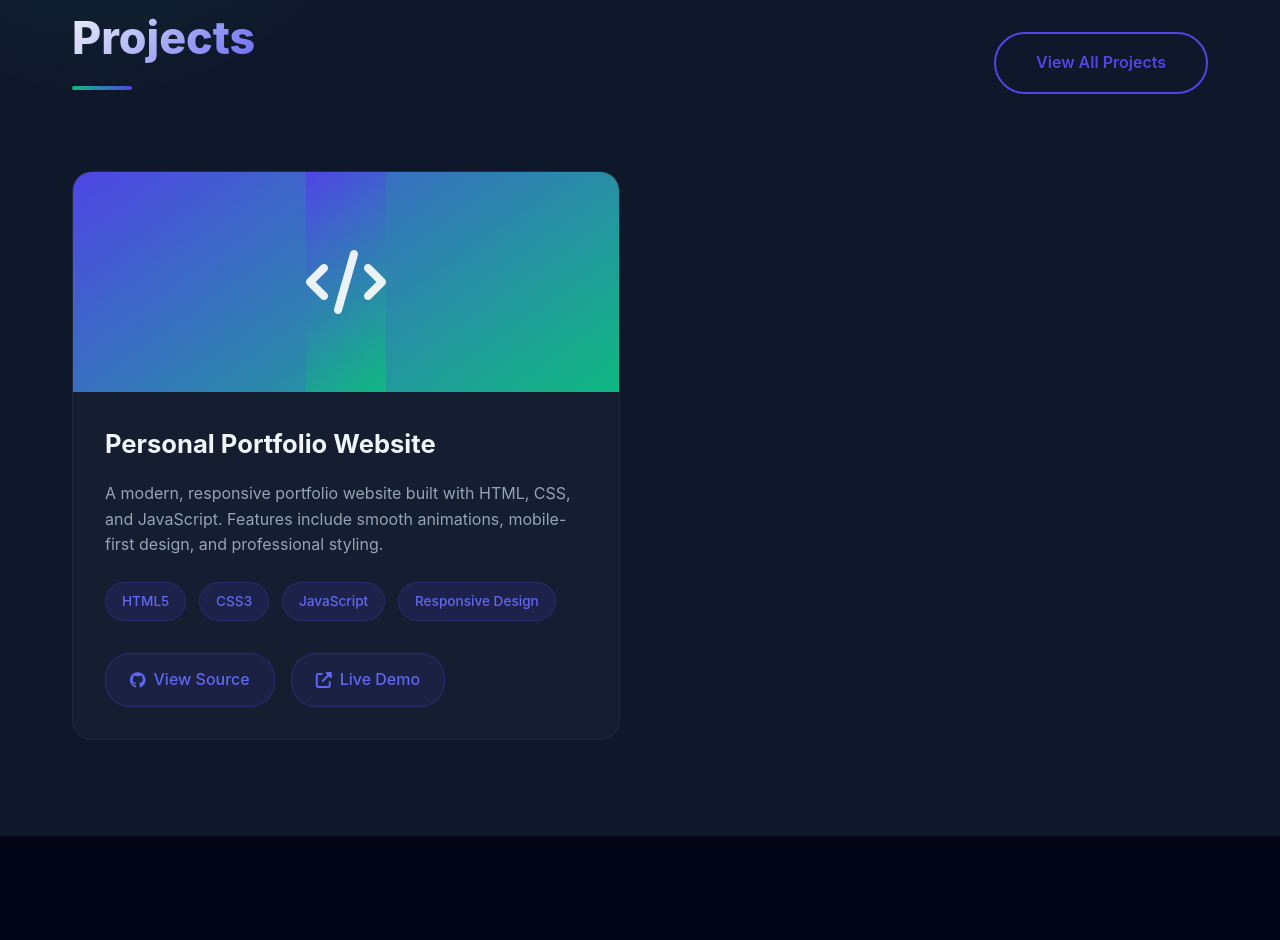
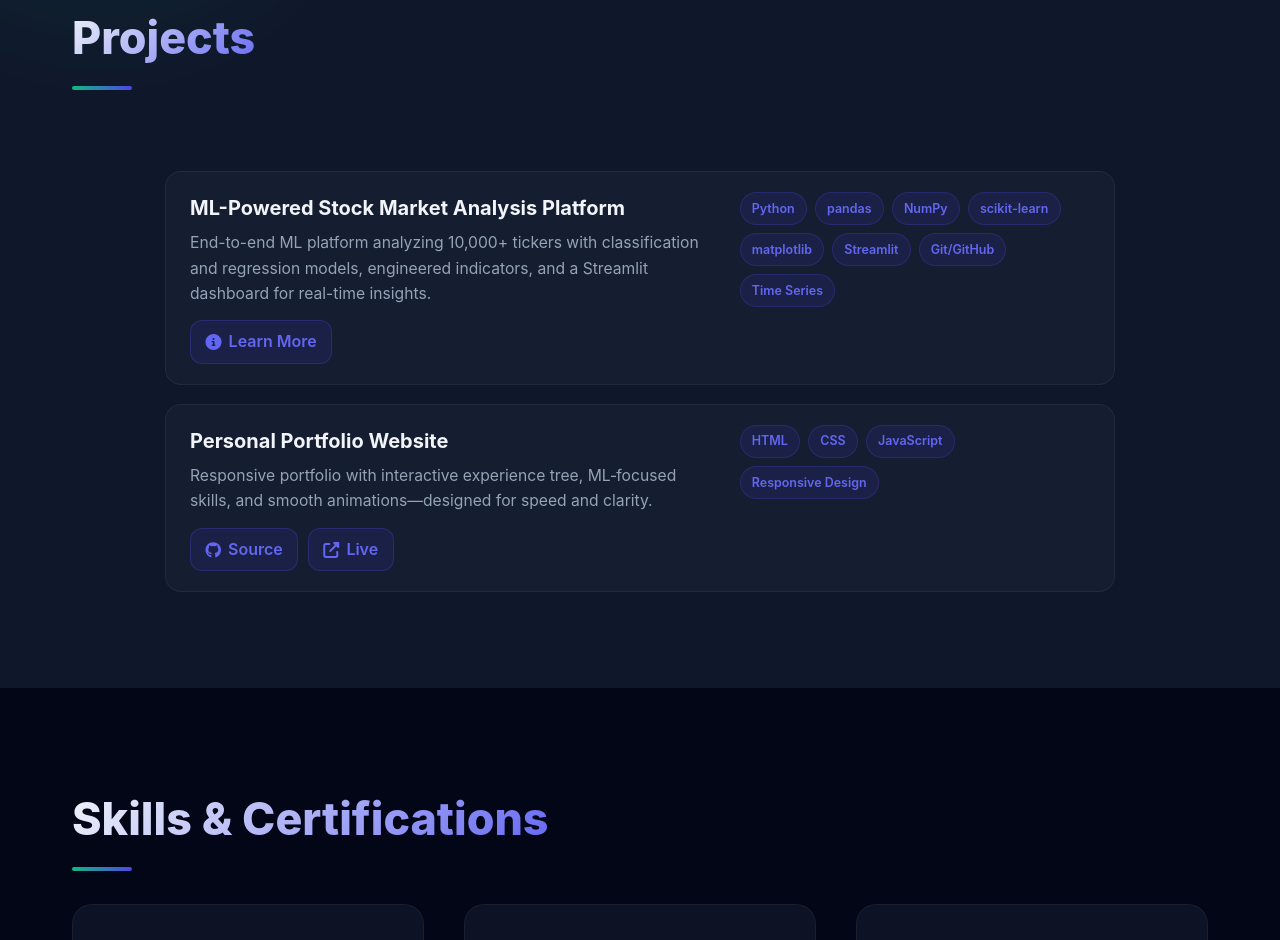
Before and after one commit to Kapil-Iyer/kapil-iyer-portfolio, a website: page index.html in a window 1280 px wide. Shown: the part 3690-4630 px from the top of the page. Drawn offline with Linux system fonts and the light colour scheme.

Commit message:
Update portfolio (new section / styling / etc)

```diff
--- a/index.html
+++ b/index.html
@@ -805,156 +805,99 @@
             margin-bottom: 3rem;
         }
 
-        .projects-grid {
+        /* New project list layout (inspired by clean vertical flow) */
+        .project-list {
             display: grid;
-            grid-template-columns: repeat(auto-fill, minmax(380px, 1fr));
-            gap: 2.5rem;
-        }
-
-        .project-card {
+            grid-template-columns: 1fr;
+            gap: 1.2rem;
+            max-width: 950px;
+            margin: 0 auto;
+        }
+
+        .project-item {
+            display: grid;
+            grid-template-columns: 1.2fr .8fr;
+            gap: 1.5rem;
+            padding: 1.25rem 1.5rem;
             background: var(--card-bg);
-            border-radius: 20px;
-            overflow: hidden;
-            transition: var(--transition);
-            border: 1px solid rgba(255, 255, 255, 0.05);
-            position: relative;
-        }
-
-        .project-card::before {
-            content: '';
-            position: absolute;
-            top: 0;
-            left: 0;
-            width: 100%;
-            height: 100%;
-            background: linear-gradient(145deg, rgba(79, 70, 229, 0.1), rgba(16, 185, 129, 0.1));
-            opacity: 0;
-            transition: var(--transition);
-        }
-
-        .project-card:hover::before {
-            opacity: 1;
-        }
-
-        .project-card:hover {
-            transform: translateY(-12px);
-            box-shadow: 0 20px 40px rgba(0, 0, 0, 0.3);
-            border-color: rgba(79, 70, 229, 0.3);
-        }
-
-        .project-image {
-            height: 220px;
-            width: 100%;
-            background: linear-gradient(145deg, var(--primary), var(--accent));
-            position: relative;
-            overflow: hidden;
-            display: flex;
-            align-items: center;
-            justify-content: center;
-        }
-
-        .project-image i {
-            font-size: 4rem;
-            color: white;
-            opacity: 0.9;
-        }
-
-        .project-content {
-            padding: 2rem;
-        }
-
-        .project-title {
-            font-size: 1.6rem;
-            margin-bottom: 1rem;
+            border: 1px solid rgba(255,255,255,.06);
+            border-radius: 16px;
+            transition: transform .25s ease, box-shadow .25s ease, border-color .25s ease;
+        }
+
+        .project-item:hover {
+            transform: translateY(-6px);
+            border-color: rgba(79,70,229,.35);
+            box-shadow: 0 18px 36px rgba(0,0,0,.28);
+        }
+
+        .project-meta h3 {
+            font-size: 1.25rem;
+            font-weight: 700;
+            margin-bottom: .4rem;
             color: var(--light);
-            font-weight: 700;
-        }
-
-        .project-description {
+        }
+
+        .project-meta p {
             color: var(--text-light);
-            margin-bottom: 1.5rem;
+            font-size: .98rem;
             line-height: 1.6;
-            font-size: 1rem;
-        }
-
-        .project-tags {
+        }
+
+        .project-tech {
             display: flex;
             flex-wrap: wrap;
-            gap: 0.8rem;
-            margin-bottom: 2rem;
-        }
-
-        .project-tag {
-            background: rgba(79, 70, 229, 0.15);
+            gap: .5rem;
+            align-content: start;
+        }
+
+        .tech-pill {
+            background: rgba(79, 70, 229, 0.12);
             color: var(--primary-light);
-            padding: 0.5rem 1rem;
-            border-radius: 25px;
-            font-size: 0.85rem;
-            font-weight: 500;
-            border: 1px solid rgba(79, 70, 229, 0.2);
-            transition: var(--transition);
-        }
-
-        .project-tag:hover {
-            background: rgba(79, 70, 229, 0.25);
+            border: 1px solid rgba(79, 70, 229, 0.25);
+            padding: .35rem .7rem;
+            border-radius: 999px;
+            font-size: .78rem;
+            font-weight: 600;
+            transition: transform .2s ease, background .2s ease;
+        }
+
+        .tech-pill:hover {
+            background: rgba(79, 70, 229, 0.22);
             transform: translateY(-2px);
         }
 
-        .project-links {
-            display: flex;
-            gap: 1rem;
-        }
-
-        .project-link {
+        .project-actions {
+            display: flex;
+            gap: .6rem;
+            margin-top: .9rem;
+        }
+
+        .project-btn {
             display: inline-flex;
             align-items: center;
-            gap: 0.5rem;
-            padding: 0.8rem 1.5rem;
-            background: rgba(79, 70, 229, 0.1);
+            gap: .45rem;
+            padding: .5rem .9rem;
+            border-radius: 12px;
+            background: rgba(79,70,229,.12);
+            border: 1px solid rgba(79,70,229,.28);
             color: var(--primary-light);
-            border: 1px solid rgba(79, 70, 229, 0.3);
-            border-radius: 25px;
-            font-weight: 500;
-            transition: all 0.3s cubic-bezier(0.175, 0.885, 0.32, 1.275);
             text-decoration: none;
-            cursor: pointer;
-            position: relative;
-            overflow: hidden;
-            z-index: 1;
-        }
-
-        .project-link::before {
-            content: '';
-            position: absolute;
-            top: 0;
-            left: -100%;
-            width: 100%;
-            height: 100%;
-            background: linear-gradient(90deg, transparent, rgba(255, 255, 255, 0.2), transparent);
-            transition: left 0.5s;
-            z-index: -1;
-        }
-
-        .project-link:hover::before {
-            left: 100%;
-        }
-
-        .project-link:hover {
+            font-weight: 600;
+            transition: all .25s ease;
+        }
+
+        .project-btn:hover {
             background: var(--primary);
-            color: white;
-            transform: translateY(-3px);
-            box-shadow: 0 10px 25px rgba(79, 70, 229, 0.4);
-            border-color: var(--primary);
-        }
-
-        .project-link:active {
-            transform: translateY(-1px);
-            box-shadow: 0 5px 15px rgba(79, 70, 229, 0.3);
-        }
-
-        .project-link:focus {
-            outline: none;
-            box-shadow: 0 0 0 3px rgba(79, 70, 229, 0.3);
+            color: #fff;
+            transform: translateY(-2px);
+            box-shadow: 0 10px 22px rgba(79,70,229,.35);
+        }
+
+        @media (max-width: 900px) {
+            .project-item {
+                grid-template-columns: 1fr;
+            }
         }
 
         /* Skills Section */
@@ -1677,38 +1620,48 @@
         <div class="container">
             <div class="projects-header">
                 <h2 class="section-title">Projects</h2>
-                <a href="#" class="btn btn-outline">View All Projects</a>
             </div>
 
-            <div class="projects-grid">
-                <!-- Portfolio Source Code Project -->
-                <div class="project-card">
-                    <div class="project-image">
-                        <div style="background: linear-gradient(145deg, var(--primary), var(--accent)); height: 100%; display: flex; align-items: center; justify-content: center; color: white; font-size: 3rem;">
-                            <i class="fas fa-code"></i>
-                        </div>
-                    </div>
-                    <div class="project-content">
-                        <h3 class="project-title">Personal Portfolio Website</h3>
-                        <p class="project-description">A modern, responsive portfolio website built with HTML, CSS, and JavaScript. Features include smooth animations, mobile-first design, and professional styling.</p>
-                        <div class="project-tags">
-                            <span class="project-tag">HTML5</span>
-                            <span class="project-tag">CSS3</span>
-                            <span class="project-tag">JavaScript</span>
-                            <span class="project-tag">Responsive Design</span>
-                        </div>
-                        <div class="project-links">
-                            <a href="https://github.com/Kapil-Iyer/kapil-iyer-portfolio" class="project-link" target="_blank">
-                                <i class="fab fa-github"></i> View Source
-                            </a>
-                            <a href="#hero" class="project-link" onclick="window.scrollTo({top: 0, behavior: 'smooth'});">
-                                <i class="fas fa-external-link-alt"></i> Live Demo
-                            </a>
-                        </div>
+            <!-- New vertical list of projects -->
+            <div class="project-list">
+                <!-- ML Stock Platform -->
+                <div class="project-item">
+                    <div class="project-meta">
+                        <h3>ML-Powered Stock Market Analysis Platform</h3>
+                        <p>End-to-end ML platform analyzing 10,000+ tickers with classification and regression models, engineered indicators, and a Streamlit dashboard for real-time insights.</p>
+                        <div class="project-actions">
+                            <a class="project-btn" href="#contact"><i class="fas fa-info-circle"></i> Learn More</a>
+                        </div>
+                    </div>
+                    <div class="project-tech">
+                        <span class="tech-pill">Python</span>
+                        <span class="tech-pill">pandas</span>
+                        <span class="tech-pill">NumPy</span>
+                        <span class="tech-pill">scikit-learn</span>
+                        <span class="tech-pill">matplotlib</span>
+                        <span class="tech-pill">Streamlit</span>
+                        <span class="tech-pill">Git/GitHub</span>
+                        <span class="tech-pill">Time Series</span>
                     </div>
                 </div>
 
-                <!-- Add more real projects here when you have them -->
+                <!-- Portfolio -->
+                <div class="project-item">
+                    <div class="project-meta">
+                        <h3>Personal Portfolio Website</h3>
+                        <p>Responsive portfolio with interactive experience tree, ML‑focused skills, and smooth animations—designed for speed and clarity.</p>
+                        <div class="project-actions">
+                            <a class="project-btn" href="https://github.com/Kapil-Iyer/kapil-iyer-portfolio" target="_blank"><i class="fab fa-github"></i> Source</a>
+                            <a class="project-btn" href="#hero"><i class="fas fa-external-link-alt"></i> Live</a>
+                        </div>
+                    </div>
+                    <div class="project-tech">
+                        <span class="tech-pill">HTML</span>
+                        <span class="tech-pill">CSS</span>
+                        <span class="tech-pill">JavaScript</span>
+                        <span class="tech-pill">Responsive Design</span>
+                    </div>
+                </div>
             </div>
         </div>
     </section>
```
